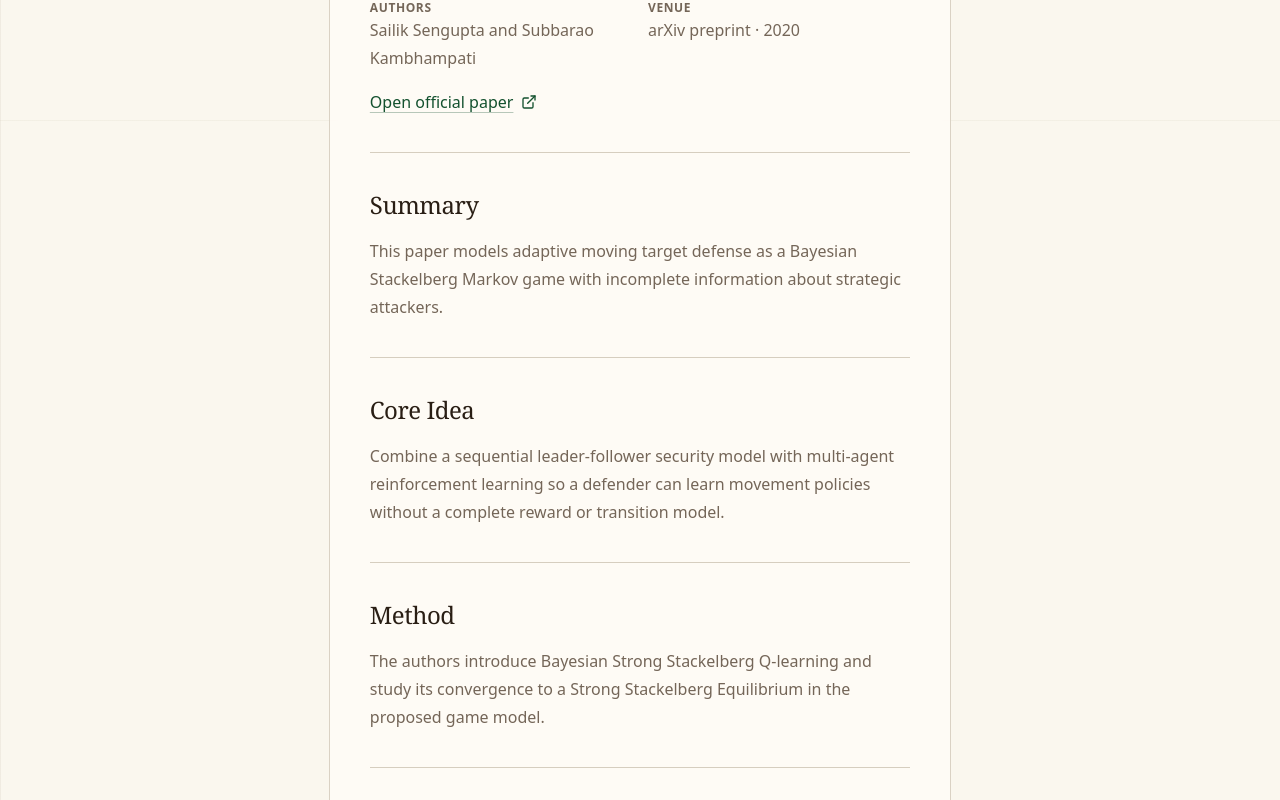
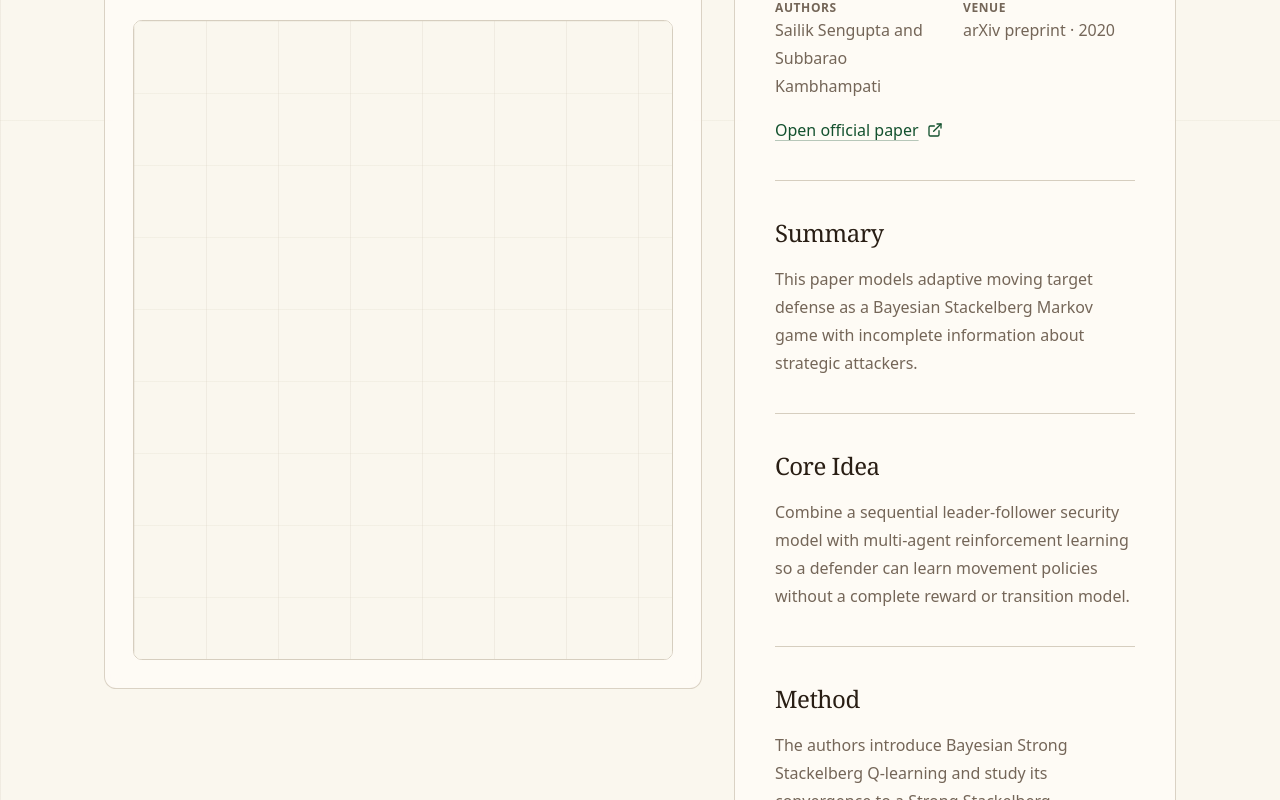
Before and after one commit to SouthwestLili/personal-research-hub, a Next.js app: page /papers/bayesian-stackelberg-markov-games-moving-target-defense in a window 1280 px wide. Shown: the part 680-1480 px from the top of the page. Built offline with nearby package versions, Linux system fonts and the light colour scheme.

Commit message:
Update paper detail page layout

```diff
--- a/app/papers/[slug]/page.tsx
+++ b/app/papers/[slug]/page.tsx
@@ -20,8 +20,8 @@ export default async function PaperPage({ params }: PaperPageProps) {
 
   return (
     <main className="page-shell">
-      <article className="mx-auto max-w-reading">
-        <header>
+      <article className="mx-auto max-w-7xl">
+        <header className="mx-auto max-w-reading">
           <p className="eyebrow">{paper.readingType} · {paper.year}</p>
           <h1 className="page-title mt-5 text-balance">{paper.title}</h1>
           <p className="mt-5 text-lg text-muted-foreground">{paper.authors} · {paper.venue}</p>
@@ -32,31 +32,18 @@ export default async function PaperPage({ params }: PaperPageProps) {
           </div>
         </header>
 
-        <div className="paper-panel mt-12 rounded-xl p-6 sm:p-10">
-          <PaperNoteSection title="Paper Information">
-            <dl className="grid gap-4 sm:grid-cols-2">
-              <div><dt className="text-xs font-semibold uppercase tracking-wider">Authors</dt><dd>{paper.authors}</dd></div>
-              <div><dt className="text-xs font-semibold uppercase tracking-wider">Venue</dt><dd>{paper.venue} · {paper.year}</dd></div>
-            </dl>
-            <a href={paper.url} target="_blank" rel="noreferrer" className="text-link inline-flex items-center gap-2">
-              Open official paper <ExternalLink className="size-4" aria-hidden="true" />
-            </a>
-          </PaperNoteSection>
-          <PaperNoteSection title="Summary"><p>{paper.summary}</p></PaperNoteSection>
-          {paper.coreIdea && <PaperNoteSection title="Core Idea"><p>{paper.coreIdea}</p></PaperNoteSection>}
-          {paper.method && <PaperNoteSection title="Method"><p>{paper.method}</p></PaperNoteSection>}
-          {paper.keyTakeaways?.length ? (
-            <PaperNoteSection title="Key Takeaways"><ul className="list-disc space-y-3 pl-5">{paper.keyTakeaways.map((item) => <li key={item}>{item}</li>)}</ul></PaperNoteSection>
-          ) : null}
-          {paper.questions?.length ? (
-            <PaperNoteSection title="Questions"><ul className="list-disc space-y-3 pl-5">{paper.questions.map((item) => <li key={item}>{item}</li>)}</ul></PaperNoteSection>
-          ) : null}
-          {paper.myThoughts && <PaperNoteSection title="My Thoughts"><p>{paper.myThoughts}</p></PaperNoteSection>}
-          {paper.connectionToResearch && <PaperNoteSection title="Connection to My Research"><p>{paper.connectionToResearch}</p></PaperNoteSection>}
-        </div>
-
-        {paper.pdfUrl ? (
-          <section className="paper-panel mt-8 rounded-xl p-5 sm:p-7" aria-labelledby="paper-pdf-title">
+        <div
+          data-testid="paper-detail-layout"
+          className={paper.pdfUrl
+            ? 'mt-12 grid items-start gap-8 xl:grid-cols-[minmax(0,1.15fr)_minmax(22rem,0.85fr)]'
+            : 'mx-auto mt-12 max-w-reading'}
+        >
+          {paper.pdfUrl ? (
+          <section
+            data-testid="paper-reader"
+            className="paper-panel rounded-xl p-5 sm:p-7 xl:sticky xl:top-28 xl:self-start"
+            aria-labelledby="paper-pdf-title"
+          >
             <div className="flex flex-wrap items-center justify-between gap-4">
               <div>
                 <p className="eyebrow">Full text</p>
@@ -77,10 +64,34 @@ export default async function PaperPage({ params }: PaperPageProps) {
             <iframe
               title="Embedded paper PDF"
               src={paper.pdfUrl}
-              className="mt-6 hidden h-[75vh] min-h-[640px] w-full rounded-lg border border-border bg-background lg:block"
+              className="mt-6 hidden h-[calc(100vh-14rem)] min-h-[640px] w-full rounded-lg border border-border bg-background lg:block"
             />
           </section>
-        ) : null}
+          ) : null}
+
+          <div data-testid="paper-notes" className="paper-panel rounded-xl p-6 sm:p-10">
+            <PaperNoteSection title="Paper Information">
+              <dl className="grid gap-4 sm:grid-cols-2">
+                <div><dt className="text-xs font-semibold uppercase tracking-wider">Authors</dt><dd>{paper.authors}</dd></div>
+                <div><dt className="text-xs font-semibold uppercase tracking-wider">Venue</dt><dd>{paper.venue} · {paper.year}</dd></div>
+              </dl>
+              <a href={paper.url} target="_blank" rel="noreferrer" className="text-link inline-flex items-center gap-2">
+                Open official paper <ExternalLink className="size-4" aria-hidden="true" />
+              </a>
+            </PaperNoteSection>
+            <PaperNoteSection title="Summary"><p>{paper.summary}</p></PaperNoteSection>
+            {paper.coreIdea && <PaperNoteSection title="Core Idea"><p>{paper.coreIdea}</p></PaperNoteSection>}
+            {paper.method && <PaperNoteSection title="Method"><p>{paper.method}</p></PaperNoteSection>}
+            {paper.keyTakeaways?.length ? (
+              <PaperNoteSection title="Key Takeaways"><ul className="list-disc space-y-3 pl-5">{paper.keyTakeaways.map((item) => <li key={item}>{item}</li>)}</ul></PaperNoteSection>
+            ) : null}
+            {paper.questions?.length ? (
+              <PaperNoteSection title="Questions"><ul className="list-disc space-y-3 pl-5">{paper.questions.map((item) => <li key={item}>{item}</li>)}</ul></PaperNoteSection>
+            ) : null}
+            {paper.myThoughts && <PaperNoteSection title="My Thoughts"><p>{paper.myThoughts}</p></PaperNoteSection>}
+            {paper.connectionToResearch && <PaperNoteSection title="Connection to My Research"><p>{paper.connectionToResearch}</p></PaperNoteSection>}
+          </div>
+        </div>
       </article>
     </main>
   );
```
Also changed, not shown: 1 other file (tests, documents, lock files or other folders).
